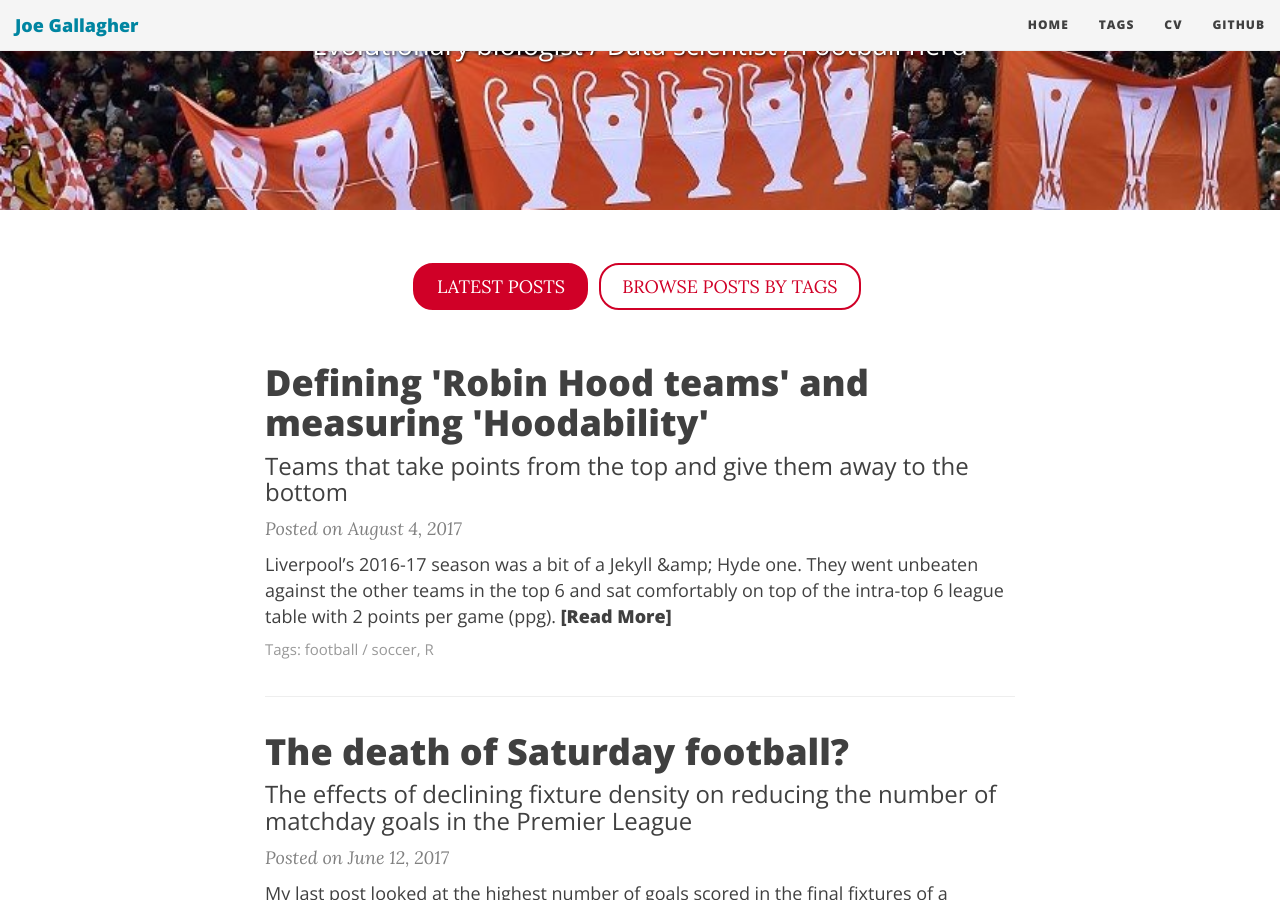
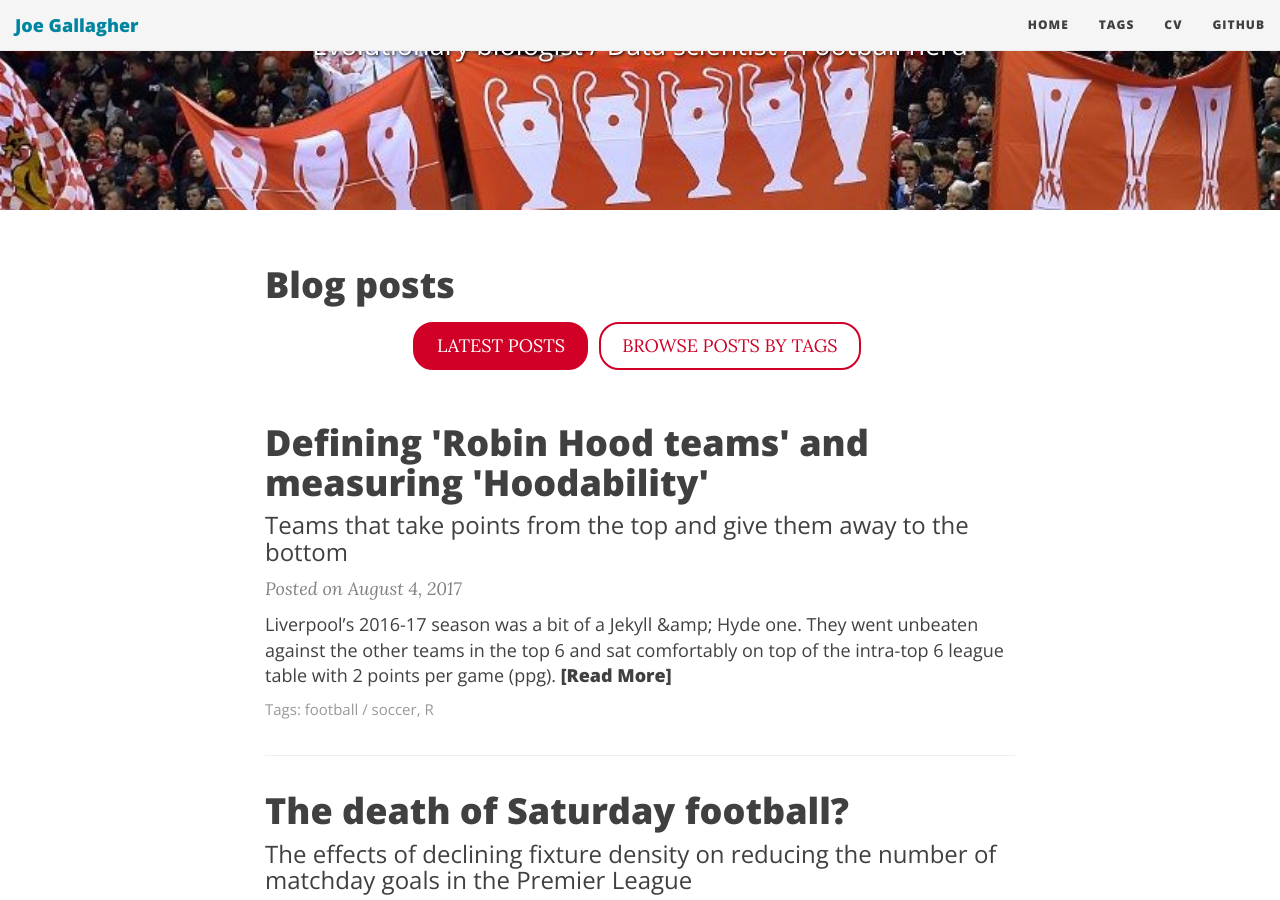
Before and after one commit to JoGall/jogall.github.io, a Jekyll site: the page built from index.html, in a window 1280 px wide and 900 px high, scrolled down 333 px. Built offline with Jekyll 4.4.1, drawn with Linux system fonts in a browser that asks for light colours; nearby versions of some CDN libraries; the list of posts is cut into pages by our own code.

Commit message:
Added blog index page

```diff
--- a/index.html
+++ b/index.html
@@ -11,6 +11,8 @@ bigimg:
   - "/img/big-img-3.jpg" : ""
   - "/img/big-img-4.jpg" : ""
 ---
+
+<h1>Blog posts</h1>
 
 <!-- Buttons for latest posts or posts by category-->
 <div class="list-filters">
```
